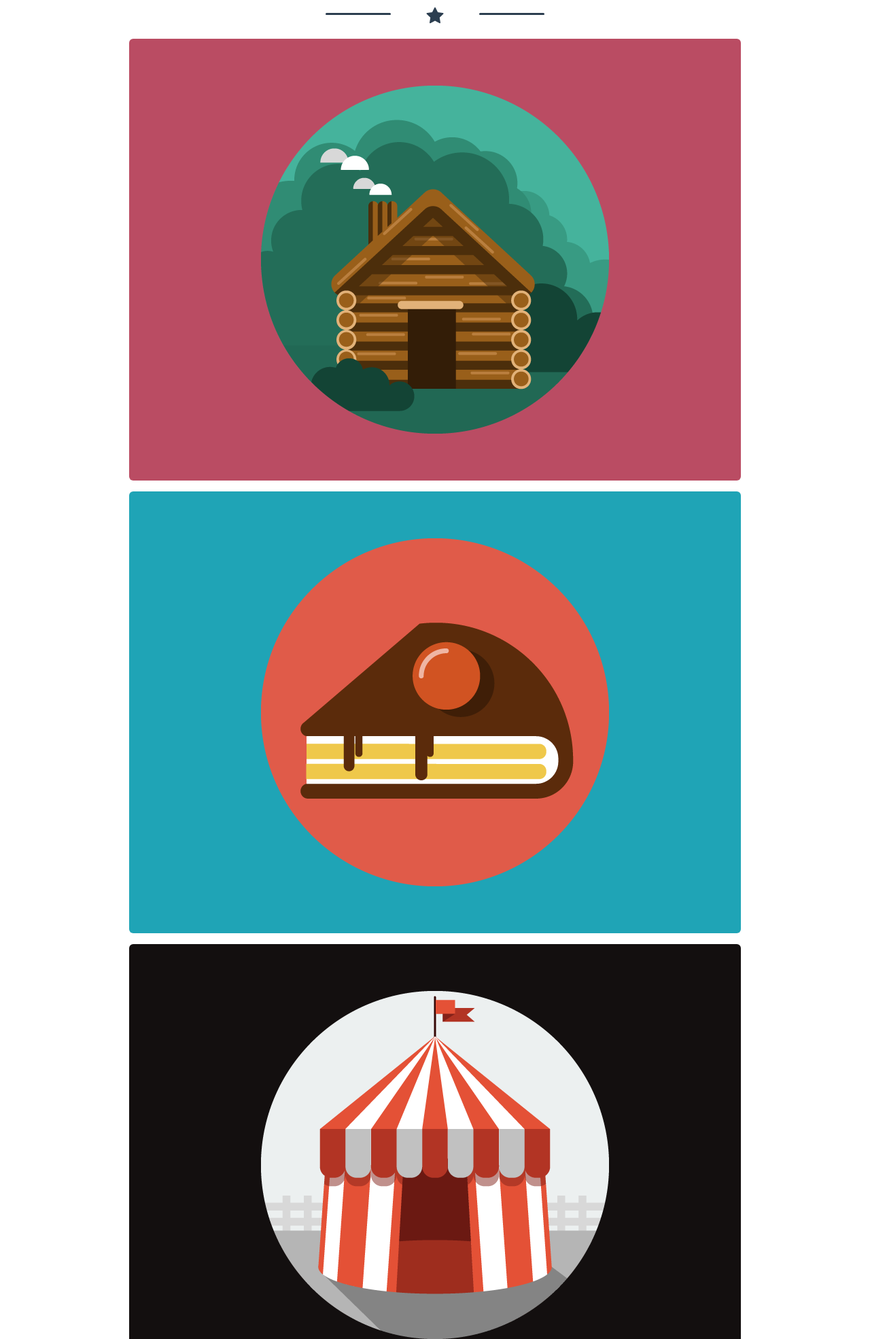
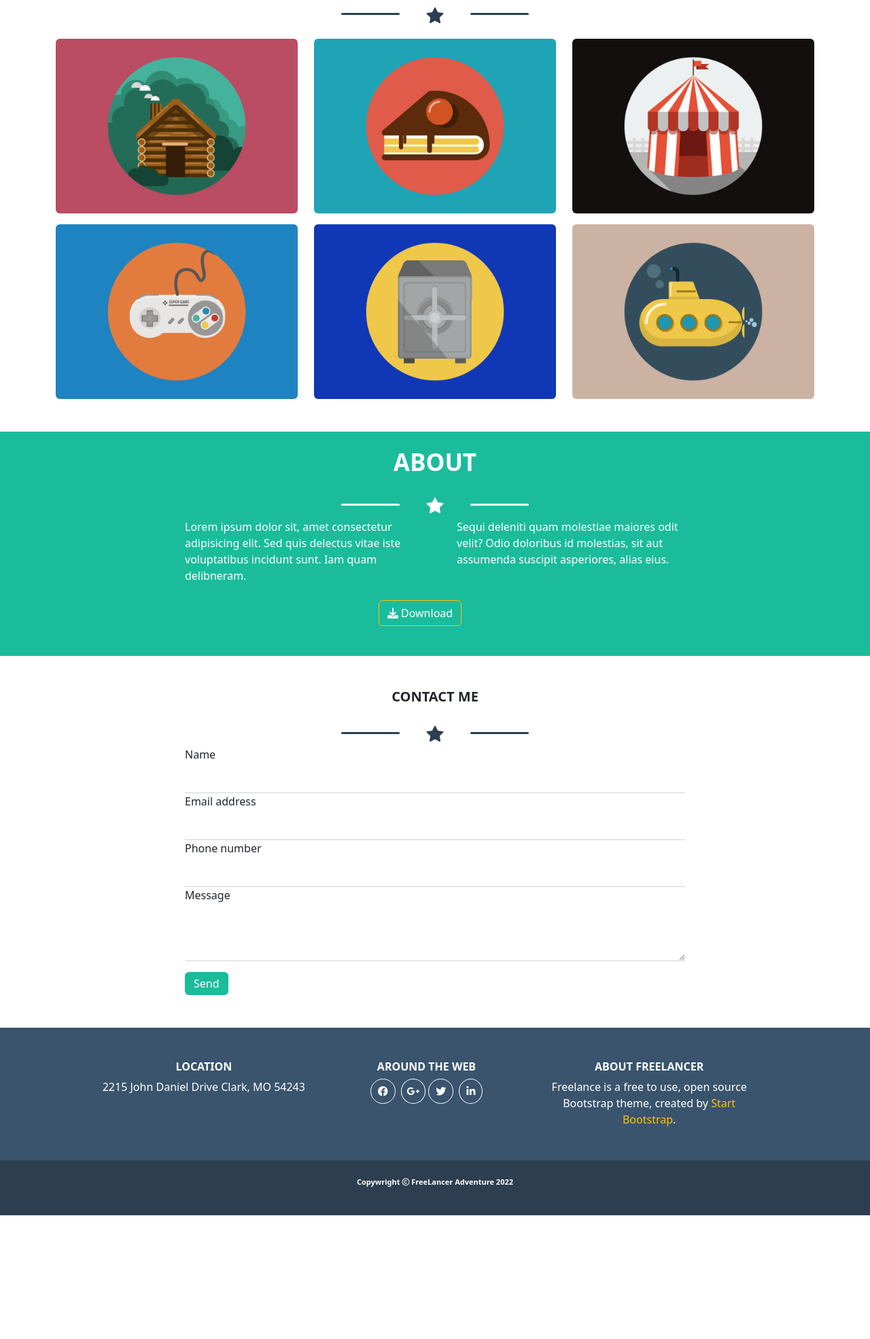
Before and after one commit to EvoX7/html-css-bootstrap-freelancer, a plain HTML site: page index.html in a window 1280 px wide. Shown: the part 533-2503 px from the top of the page at 68% size. After the commit the page ends 2321 px from the top, so only its background shows below. Drawn offline with nearby package versions, Linux system fonts and the light colour scheme.

Commit message:
MileStone 2

```diff
--- a/css/style.css
+++ b/css/style.css
@@ -6,13 +6,29 @@ nav {
 .nav-link {
   color: white;
 }
+.nav-link:hover {
+  color: #e5b511;
+}
+
 .navbar-brand {
   color: white;
+}
+.navbar-brand:hover {
+  color: #e5b511;
 }
 
 .navbar-nav {
   font-size: 12px;
   color: white;
+}
+
+a {
+  color: white;
+  text-decoration: none;
+}
+
+a:hover {
+  color: #e5b511;
 }
 
 /* First section  */
@@ -47,6 +63,10 @@ nav {
 .bi-star-fill {
   font-size: 25px;
   color: white;
+}
+
+.bi-star-fill:hover {
+  color: #e5b511;
 }
 
 #blue-star {
@@ -125,16 +145,7 @@ nav {
     padding-left: 50px;
   }
 
-  .img-align-tab {
-    float: left;
-    padding: 5px;
-  }
   .t-align {
     margin-left: 20px;
   }
 }
-
-@media all and (min-width: 992px) {
-
-  }
-}
--- a/index.html
+++ b/index.html
@@ -5,12 +5,9 @@
   <meta charset="UTF-8">
   <meta http-equiv="X-UA-Compatible" content="IE=edge">
   <meta name="viewport" content="width=device-width, initial-scale=1.0">
-  <link rel="stylesheet" href="https://cdnjs.cloudflare.com/ajax/libs/font-awesome/6.1.1/css/all.min.css"
-    integrity="sha512-KfkfwYDsLkIlwQp6LFnl8zNdLGxu9YAA1QvwINks4PhcElQSvqcyVLLD9aMhXd13uQjoXtEKNosOWaZqXgel0g=="
-    crossorigin="anonymous" referrerpolicy="no-referrer" />
+  <link rel="stylesheet" href="https://cdnjs.cloudflare.com/ajax/libs/font-awesome/6.1.1/css/all.min.css" integrity="sha512-KfkfwYDsLkIlwQp6LFnl8zNdLGxu9YAA1QvwINks4PhcElQSvqcyVLLD9aMhXd13uQjoXtEKNosOWaZqXgel0g==" crossorigin="anonymous" referrerpolicy="no-referrer" />
   <!-- CSS only -->
-  <link href="https://cdn.jsdelivr.net/npm/bootstrap@5.2.0-beta1/dist/css/bootstrap.min.css" rel="stylesheet"
-    integrity="sha384-0evHe/X+R7YkIZDRvuzKMRqM+OrBnVFBL6DOitfPri4tjfHxaWutUpFmBp4vmVor" crossorigin="anonymous">
+  <link href="https://cdn.jsdelivr.net/npm/bootstrap@5.2.0-beta1/dist/css/bootstrap.min.css" rel="stylesheet" integrity="sha384-0evHe/X+R7YkIZDRvuzKMRqM+OrBnVFBL6DOitfPri4tjfHxaWutUpFmBp4vmVor" crossorigin="anonymous">
   <link rel="stylesheet" href="https://cdn.jsdelivr.net/npm/bootstrap-icons@1.8.3/font/bootstrap-icons.css">
   <link rel="stylesheet" href="./css/style.css">
 
@@ -23,13 +20,11 @@
     <!-- Top banner  -->
     <nav>
 
-      <nav
-        class="navbar navbar-dark fw-bold fixed-top navbar-expand-sm navbar-expand-md navbar-expand-lg navbar-light ">
+      <nav class="navbar navbar-dark fw-bold fixed-top navbar-expand-sm navbar-expand-md navbar-expand-lg navbar-light ">
         <div class="container">
           <a class="navbar-brand" href="#">START BOOTSTRAP</a>
 
-          <button class="navbar-toggler" type="button" data-toggle="collapse" data-target="#navbarNav"
-            aria-controls="navbarNav" aria-expanded="false" aria-label="Toggle navigation">
+          <button class="navbar-toggler" type="button" data-toggle="collapse" data-target="#navbarNav" aria-controls="navbarNav" aria-expanded="false" aria-label="Toggle navigation">
             <span class="navbar-toggler-icon"></span>
           </button>
           <div class=" justify-content-end collapse navbar-collapse" id="navbarNav">
@@ -54,7 +49,7 @@
 
   <!-- First section  -->
   <section class="mc_green_section mt-5 ">
-    <div class="container-fluid">
+    <div class="container">
       <div class="row">
         <div class="col-12 text-center">
           <img class="img-fluid avatar mt-3 mb-3" src="./img/avatar.svg" alt="avatar">
@@ -74,7 +69,7 @@
 
   <!-- Second section  -->
   <section>
-    <div class="container-fluid">
+    <div class="container mb-4">
       <div class="row">
         <div class="col-12 text-center">
           <h5 class="fw-bold mt-4 mb-4 mc_h5">PORTFOLIO</h5>
@@ -85,45 +80,44 @@
           </div>
 
           <div class="row">
-            <div class="col-12 w-100 col-md-6 col-lg-3">
-              <img class="img-fluid rounded mt-3" src="./img/cabin.png" alt="cabin">
+            <div class="col-12 col-md-6 col-lg-4">
+              <img class="w-100 rounded mt-3" src="./img/cabin.png" alt="cabin">
             </div>
 
-            <div class="col-12 w-100 col-md-6 col-lg-3">
-              <img class="img-fluid rounded mt-3" src="./img/cake.png" alt="cake">
+            <div class="col-12 col-md-6 col-lg-4">
+              <img class="w-100 rounded mt-3" src="./img/cake.png" alt="cake">
             </div>
 
-           <div class="col-12 w-100 col-md-6 col-lg-3">
-              <img class="img-fluid rounded mt-3" src="./img/circus.png" alt="circus">
+            <div class="col-12 col-md-6 col-lg-4">
+              <img class="w-100 rounded mt-3" src="./img/circus.png" alt="circus">
             </div>
 
-            <div class="col-12 w-100 col-md-6 col-lg-3">
-              <img class="img-fluid rounded mt-3" src="./img/game.png" alt="game">
+            <div class="col-12 col-md-6 col-lg-4">
+              <img class="w-100 rounded mt-3" src="./img/game.png" alt="game">
             </div>
 
-            <div class="col-12 w-100 col-md-6 col-lg-3">
-              <img class="img-fluid rounded mt-3" src="./img/safe.png" alt="safe">
+            <div class="col-12 col-md-6 col-lg-4">
+              <img class="w-100 rounded mt-3" src="./img/safe.png" alt="safe">
             </div>
 
-            <div class="col-12 w-100 col-md-6 col-lg-3">
-              <img class="img-fluid rounded mt-3 mb-4" src="./img/submarine.png" alt="submarine">
+            <div class="col-12  col-md-6 col-lg-4">
+              <img class=" w-100  rounded mt-3 mb-4" src="./img/submarine.png" alt="submarine">
             </div>
 
           </div>
         </div>
       </div>
     </div>
-    </div>
 
   </section>
 
   <!-- Third section  -->
   <section class="mc_green_section">
-    <div class="container-fluid">
+    <div class="container">
       <div class="row">
         <div class="col-12">
           <h5 class="text_color_1 fw-bold mt-4 mb-4 text-center mc_h5">ABOUT</h5>
-          <div class="col-12 col-sm-8 offset-sm-2 col-md-4 offset-md-4 text-center">
+          <div class="col-8 col-sm-6 offset-2 offset-sm-3 col-md-4 offset-md-4 text-center">
             <hr class="separator left ms-5">
             <i class="bi bi-star-fill "></i>
             <hr class="separator right me-5">
@@ -155,7 +149,7 @@
 
   <!-- Fourth section  -->
   <section>
-    <div class="container-fluid">
+    <div class="container mb-5">
       <div class="row">
         <div class="col-12">
           <h5 class="fw-bold mt-5 mb-4 text-center">CONTACT ME</h5>
@@ -177,21 +171,18 @@
                 <!-- Email  -->
                 <div class="">
                   <label for="exampleInputEmail1" class="form-label">Email address</label>
-                  <input type="email" class="form-control  border-start-0 border-end-0 border-top-0 rounded-0"
-                    id="exampleInputEmail1">
+                  <input type="email" class="form-control  border-start-0 border-end-0 border-top-0 rounded-0" id="exampleInputEmail1">
                 </div>
                 <!-- Phone  -->
                 <div class="">
                   <label for="phone" class="form-label">Phone number</label>
-                  <input type="tel" class="form-control border-start-0 border-end-0 border-top-0 rounded-0" id="phone"
-                    pattern="[0-9]{3}-[0-9]{2}-[0-9]{3}">
+                  <input type="tel" class="form-control border-start-0 border-end-0 border-top-0 rounded-0" id="phone" pattern="[0-9]{3}-[0-9]{2}-[0-9]{3}">
                 </div>
 
                 <!-- Text Area -->
                 <div class="form-group mb-3">
                   <label for="exampleFormControlTextarea1">Message</label>
-                  <textarea class="form-control border-start-0 border-end-0 border-top-0 rounded-0"
-                    id="exampleFormControlTextarea1" rows="3"></textarea>
+                  <textarea class="form-control border-start-0 border-end-0 border-top-0 rounded-0" id="exampleFormControlTextarea1" rows="3"></textarea>
                 </div>
                 <button type="submit" class="btn py-1 mc_green_section text_color_1">Send</button>
               </form>
@@ -204,7 +195,7 @@
 
   <!-- Footer  -->
   <footer class="mc_blue_section mt-3">
-    <div class="container-fluid">
+    <div class="container">
       <div class="row">
         <div class="col-12 text-center text_color_1">
 
@@ -216,15 +207,14 @@
               </div>
               <div class="col-md-4">
                 <h6 class="mt-5 fw-bold">AROUND THE WEB</h6>
-                <span class="footer-icons"><i class="fa-brands fa-facebook rounded-circle me-1"></i><i
-                    class="fa-brands fa-google-plus-g rounded-circle px-2"></i>
-                  <i class="fa-brands fa-twitter rounded-circle"></i><i
-                    class="fa-brands fa-linkedin-in rounded-circle ms-1"></i></span>
+                <span class="footer-icons"> <a href="#"><i class="fa-brands fa-facebook rounded-circle me-1"></i></a>
+                  <a href="#"><i class="fa-brands fa-google-plus-g rounded-circle px-2"></i></a>
+                  <a href="#"><i class="fa-brands fa-twitter rounded-circle"></i></a>
+                  <a href="#"><i class="fa-brands fa-linkedin-in rounded-circle ms-1"></i></a></span>
               </div>
               <div class="col-md-4">
                 <h6 class="mt-5 fw-bold">ABOUT FREELANCER</h6>
-                <p class="mb-5">Freelance is a free to use, open source Bootstrap theme, created by <a href="#"
-                    class="link-warning text-decoration-none">Start Bootstrap</a>.</p>
+                <p class="mb-5">Freelance is a free to use, open source Bootstrap theme, created by <a href="#" class="link-warning text-decoration-none">Start Bootstrap</a>.</p>
               </div>
 
             </div>
@@ -234,7 +224,7 @@
     </div>
     <!-- Second Footer  -->
     <div class="mc_deep_blue_section">
-      <div class="container-fluid">
+      <div class="container">
         <div class="row">
           <div class="col-8 offset-2 text-center mt-2 mb-4">
             <p class="text_color_1 fw-bold mt-3 copy-footer">Copywright <i class="fa-regular fa-copyright"></i>
@@ -247,15 +237,9 @@
 
   </footer>
   <!-- JavaScript Bundle with Popper -->
-  <script src="https://code.jquery.com/jquery-3.4.1.slim.min.js"
-    integrity="sha384-J6qa4849blE2+poT4WnyKhv5vZF5SrPo0iEjwBvKU7imGFAV0wwj1yYfoRSJoZ+n"
-    crossorigin="anonymous"></script>
-  <script src="https://cdn.jsdelivr.net/npm/popper.js@1.16.0/dist/umd/popper.min.js"
-    integrity="sha384-Q6E9RHvbIyZFJoft+2mJbHaEWldlvI9IOYy5n3zV9zzTtmI3UksdQRVvoxMfooAo"
-    crossorigin="anonymous"></script>
-  <script src="https://cdn.jsdelivr.net/npm/bootstrap@4.4.1/dist/js/bootstrap.min.js"
-    integrity="sha384-wfSDF2E50Y2D1uUdj0O3uMBJnjuUD4Ih7YwaYd1iqfktj0Uod8GCExl3Og8ifwB6"
-    crossorigin="anonymous"></script>
+  <script src="https://code.jquery.com/jquery-3.4.1.slim.min.js" integrity="sha384-J6qa4849blE2+poT4WnyKhv5vZF5SrPo0iEjwBvKU7imGFAV0wwj1yYfoRSJoZ+n" crossorigin="anonymous"></script>
+  <script src="https://cdn.jsdelivr.net/npm/popper.js@1.16.0/dist/umd/popper.min.js" integrity="sha384-Q6E9RHvbIyZFJoft+2mJbHaEWldlvI9IOYy5n3zV9zzTtmI3UksdQRVvoxMfooAo" crossorigin="anonymous"></script>
+  <script src="https://cdn.jsdelivr.net/npm/bootstrap@4.4.1/dist/js/bootstrap.min.js" integrity="sha384-wfSDF2E50Y2D1uUdj0O3uMBJnjuUD4Ih7YwaYd1iqfktj0Uod8GCExl3Og8ifwB6" crossorigin="anonymous"></script>
 
 </body>
 
```
